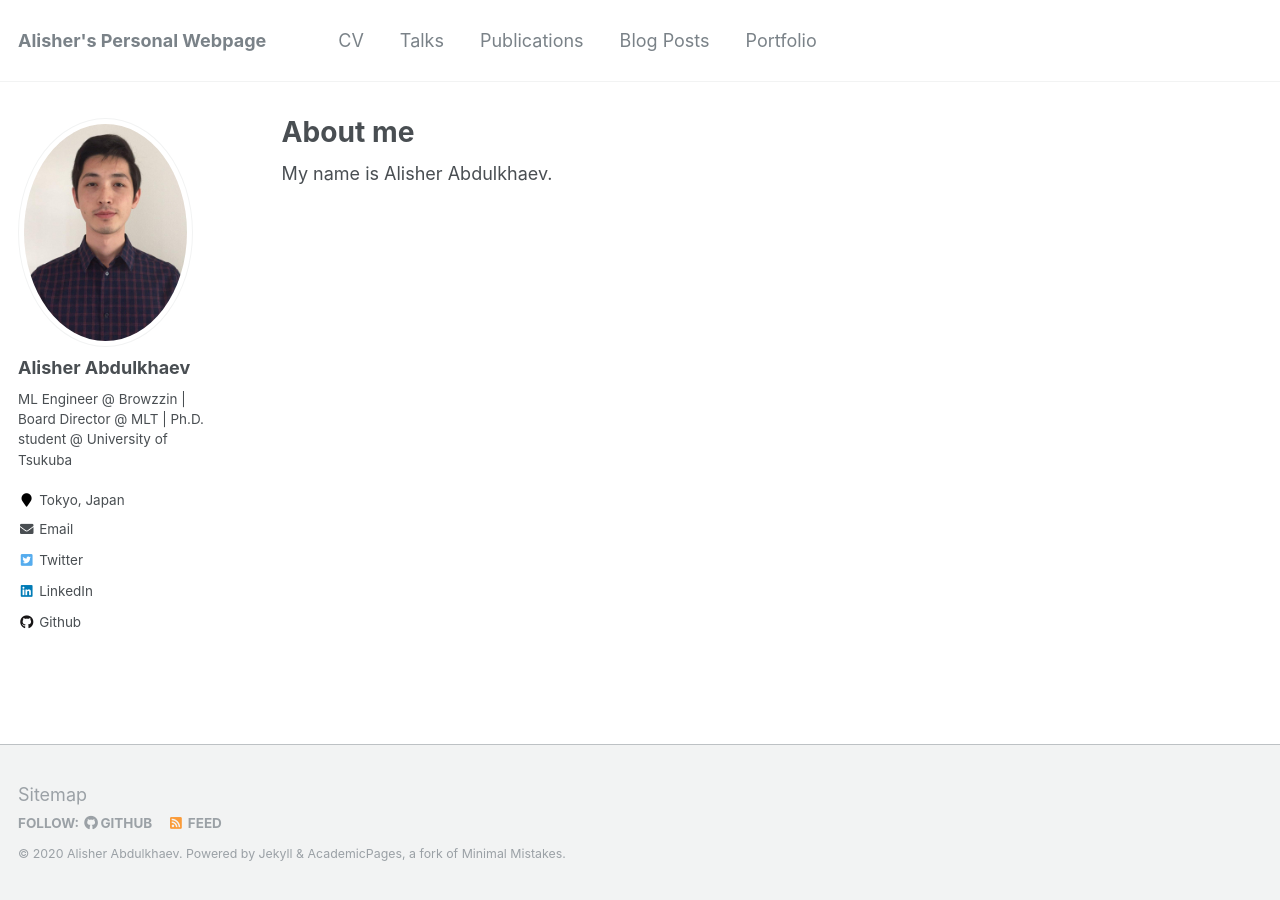
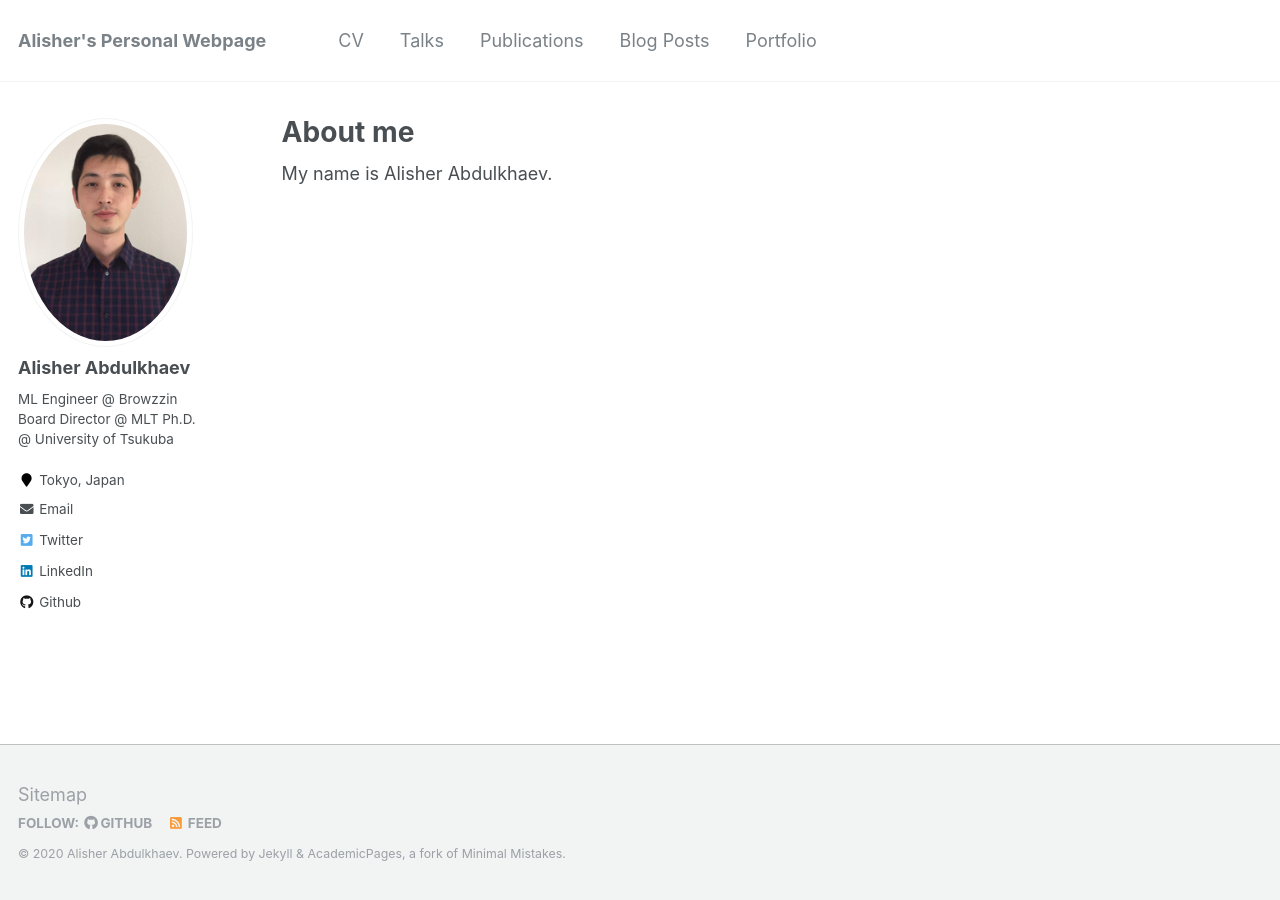
Before and after one commit to vivek37373/alisher-ai.github.io, a Jekyll site: the page built from _pages/about.md, in a window 1280 px wide. Built offline with Jekyll 4.4.1, drawn with Linux system fonts in a browser that asks for light colours; some of the changed lines change nothing that is shown.

Commit message:
Update _config.yml

```diff
--- a/_config.yml
+++ b/_config.yml
@@ -10,7 +10,7 @@
 title                    : "Alisher's Personal Webpage"
 title_separator          : "-"
 name                     : &name "Alisher Abdulkhaev"
-description              : &description "ML Engineer @ Browzzin  |  Board Director @ MLT  |  Ph.D. student @ University of Tsukuba"
+description              : &description "ML Engineer @ Browzzin\nBoard Director @ MLT\nPh.D. student @ University of Tsukuba"
 url                      : https://alisher-ai.github.io # the base hostname & protocol for your site e.g. "https://mmistakes.github.io"
 baseurl                  : "" # the subpath of your site, e.g. "/blog"
 repository               : "alisher-ai/alisher-ai.github.io"
@@ -82,7 +82,7 @@
 author:
   name             : "Alisher Abdulkhaev"
   avatar           : "profile.png"
-  bio              : "ML Engineer @ Browzzin  | Board Director @ MLT  |  Ph.D. student @ University of Tsukuba"
+  bio              : "ML Engineer @ Browzzin\nBoard Director @ MLT\nPh.D. @ University of Tsukuba"
   location         : "Tokyo, Japan"
   employer         :
   pubmed           : # "https://www.ncbi.nlm.nih.gov/pubmed/?term=john+snow"
```
